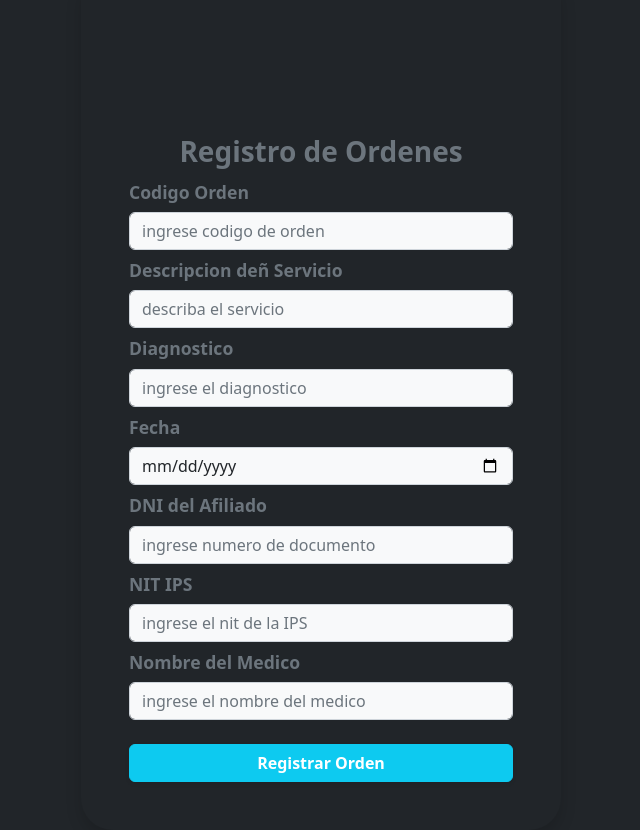
After one commit to Camilo110/healthsoft, a PHP site: page /registrarOrdenes.php in a window 1280 px wide. The commit adds this page. Shown: the whole page, without its empty margins (319-959 px from the left). Run offline with PHP 8.4, Linux system fonts and the light colour scheme.

Commit message:
registrar ordenes y algunas mejoras esteticas
se agrego titulos a y se cambio la fuente en los paneles de ips, afiliado y empresas, ademas se agrego el formulario para registrar ordenes de servicio

```diff
--- a/actualizar.php
+++ b/actualizar.php
@@ -21,6 +21,6 @@ $sql="UPDATE `afiliado` SET dni='$dni_afil',`tipodoc`='$t_doc',`nombre`='$nombre
 $query=mysqli_query($con,$sql);
 
     if($query){
-        Header("Location: bienvenida.php");
+        Header("Location: afiliado.php");
     }
 ?>
--- a/aportesBack.php
+++ b/aportesBack.php
@@ -13,6 +13,6 @@ $sql="INSERT INTO `aportes`(`idcotizante`, `codempresa`) VALUES ('$idCotizante',
 $query=mysqli_query($con,$sql);
 
     if($query){
-        Header("Location: bienvenida.php");
+        Header("Location: aportes.php");
     }
 ?>
--- a/delete.php
+++ b/delete.php
@@ -9,6 +9,6 @@ $sql="DELETE FROM afiliado  WHERE dni='$dni_afi'";
 $query=mysqli_query($con,$sql);
 
     if($query){
-        Header("Location: bienvenida.php");
+        Header("Location: afiliado.php");
     }
 ?>
--- a/index.php
+++ b/index.php
@@ -26,7 +26,7 @@
                     <button class="navbar-toggler" type="button" data-bs-toggle="collapse" data-bs-target="#navbarSupportedContent" aria-controls="navbarSupportedContent" aria-expanded="false" aria-label="Toggle navigation"><span class="navbar-toggler-icon"></span></button>
                     <div class="collapse navbar-collapse" id="navbarSupportedContent">
                         <ul class="navbar-nav ms-auto mb-2 mb-lg-0">
-                            <li class="nav-item"><a class="nav-link" href="loginAfiliado.php">Afiliado</a></li>
+                            <li class="nav-item"><a class="nav-link" href="loginAfiliado.php">Cotizante</a></li>
                             <li class="nav-item"><a class="nav-link" href="loginBanco.php">Banco</a></li>
                             <li class="nav-item"><a class="nav-link" href="loginAdmin.php">Administrador</a></li>
 
--- a/ingresar.php
+++ b/ingresar.php
@@ -21,6 +21,6 @@ $sql="INSERT INTO `afiliado`(`dni`, `tipodoc`, `nombre`, `apellido`, `fNacimient
 $query=mysqli_query($con,$sql);
 
     if($query){
-        Header("Location: bienvenida.php");
+        Header("Location: afiliado.php");
     }
 ?>
--- a/loginAfiliado.php
+++ b/loginAfiliado.php
@@ -16,7 +16,7 @@
             <div class="d-flex justify-content-center ">
                 <img src="/img/login-icon.svg" alt="login-icon" style="height: 7rem" />
             </div>
-            <div class="text-center fs-3 fw-bold">Login Afiliado</div>
+            <div class="text-center fs-3 fw-bold">Login Cotizante</div>
             <div class="input-group mt-4">
                 <div class="input-group-text bg-secondary">
                     <img src="/img/username-icon.svg" alt="username-icon" style="height: 1rem" />
--- a/php/login_admin_be.php
+++ b/php/login_admin_be.php
@@ -5,15 +5,15 @@ $pass = $_POST['password'];
 echo ' $cod ';
 
 
-$validar_login = mysqli_query($conexion, "SELECT * FROM healthsoft.administradores WHERE codigo ='$cod' and password = '$pass';");
+$validar_login = mysqli_query($conexion, "SELECT * FROM healthsoft.login WHERE usuario ='$cod' and clave = '$pass' and rol = 'a';");
 
 if(mysqli_num_rows($validar_login) > 0){
-    header("location: ../bienvenida.php");
+    header("location: ../panelPpalAdmin.php");
     exit;
 }else{
     echo '<script>
         alert("usuario no existe");
-        window.location = "../index.php"
+        window.location = "../loginAdmin.php"
     </script>';
     exit;
 }
--- a/php/login_afiliado_be.php
+++ b/php/login_afiliado_be.php
@@ -5,15 +5,15 @@ $pass = $_POST['password'];
 
 
 
-$validar_login = mysqli_query($conexion, "SELECT * FROM healthsoft.logafiliado WHERE dni ='$cod' and password = '$pass';");
+$validar_login = mysqli_query($conexion, "SELECT * FROM healthsoft.login WHERE usuario ='$cod' and clave = '$pass' and rol = 'c';");
 
 if(mysqli_num_rows($validar_login) > 0){
-    header("location: ../bienvenida.php");
+    header("location: ../afiliado.php");
     exit;
 }else{
     echo '<script>
         alert("usuario no existe");
-        window.location = "../index.php"
+        window.location = "../loginAfiliado.php"
     </script>';
     exit;
 }
--- a/php/login_banco_be.php
+++ b/php/login_banco_be.php
@@ -5,15 +5,15 @@ $pass = $_POST['password'];
 echo ' $cod ';
 
 
-$validar_login = mysqli_query($conexion, "SELECT * FROM healthsoft.logbancos WHERE dni ='$cod' and password = '$pass';");
+$validar_login = mysqli_query($conexion, "SELECT * FROM healthsoft.login WHERE usuario ='$cod' and clave = '$pass' and rol = 'b';");
 
 if(mysqli_num_rows($validar_login) > 0){
-    header("location: ../bienvenida.php");
+    header("location: ../aportes.php");
     exit;
 }else{
     echo '<script>
         alert("usuario no existe");
-        window.location = "../index.php"
+        window.location = "../loginBanco.php"
     </script>';
     exit;
 }
--- /dev/null
+++ b/registrarOrdenes.php
@@ -0,0 +1,76 @@
+<?php
+    include("conex.php");
+    $con=conectar();
+?>
+
+<!DOCTYPE html>
+<html lang="en">
+
+<head>
+    <meta charset="UTF-8" />
+    <meta http-equiv="X-UA-Compatible" content="IE=edge" />
+    <meta name="viewport" content="width=device-width, initial-scale=1.0" />
+    <title>Aportes</title>
+    <link href="https://cdn.jsdelivr.net/npm/bootstrap@5.2.0/dist/css/bootstrap.min.css" rel="stylesheet"
+        integrity="sha384-gH2yIJqKdNHPEq0n4Mqa/HGKIhSkIHeL5AyhkYV8i59U5AR6csBvApHHNl/vI1Bx" crossorigin="anonymous" />
+</head>
+
+<body class="bg-dark d-flex justify-content-center align-items-center vh-100">
+    <form action = "registrarOrdenesBack.php" method = "POST" id="formAportes">
+        <div class="bg-shadow p-5 rounded-5 text-secondary shadow" style="width: 30rem">
+            <div class="d-flex justify-content-center">
+                <img src="" alt="" style="height: 7rem"/>
+            </div>
+            <div class="text-center fs-3 fw-bold">Registro de Ordenes</div>
+            <div class="form-group row">
+                <label class="col-form-label fw-bold" style="font-size: 1.1rem">Codigo Orden</label>
+                <div class="col-sm-15">
+                    <input class="form-control bg-light" name="codigo" type="text" placeholder="ingrese codigo de orden" id="codigo" />
+                </div>
+
+            </div>
+            <div class="form-group row">
+                <label class=" col-form-label fw-bold" style="font-size: 1.1rem">Descripcion deñ Servicio</label>
+                <div class="col-sm-15">
+                    <input class="form-control bg-light" name="servicio" type="text" placeholder="describa el servicio" id="servicio" />
+                </div>
+            </div>
+            <div class="form-group row">
+                <label class=" col-form-label fw-bold" style="font-size: 1.1rem">Diagnostico</label>
+                <div class="col-sm-15">
+                    <input class="form-control bg-light" name="diagnostico" type="text" placeholder="ingrese el diagnostico" id="diagnostico" />
+                </div>
+            </div>
+            <div class="form-group row">
+                <label class=" col-form-label fw-bold" style="font-size: 1.1rem">Fecha</label>
+                <div class="col-sm-15">
+                    <input class="form-control bg-light" name="fecha" type="date" placeholder="dd/mm/aaaa" id="fecha" />
+                </div>
+            </div>
+            <div class="form-group row">
+                <label class=" col-form-label fw-bold" style="font-size: 1.1rem">DNI del Afiliado</label>
+                <div class="col-sm-15">
+                    <input class="form-control bg-light" name="dni" type="text" placeholder="ingrese numero de documento" id="dni" />
+                </div>
+            </div>
+            <div class="form-group row">
+                <label class=" col-form-label fw-bold" style="font-size: 1.1rem">NIT IPS</label>
+                <div class="col-sm-15">
+                    <input class="form-control bg-light" name="nit" type="text" placeholder="ingrese el nit de la IPS" id="nit" />
+                </div>
+            </div>
+            <div class="form-group row">
+                <label class=" col-form-label fw-bold" style="font-size: 1.1rem">Nombre del Medico</label>
+                <div class="col-sm-15">
+                    <input class="form-control bg-light" name="medico" type="text" placeholder="ingrese el nombre del medico" id="medico" />
+                </div>
+            </div>
+
+            <div>
+                <button type="submit" class="btn btn-info text-white w-100 mt-4 fw-semibold shadow-sm btn-primary">Registrar Orden</button>
+            </div>
+
+        </div>
+    </form>
+</body>
+</html>
```
Also changed, not shown: PanelPpalAdmin.php (+22 -15 lines), afiliado.php (renamed from bienvenida.php, +16 -22 lines), empresa.php (+9 -5 lines), ips.php (+9 -5 lines), registrarOrdenesBack.php (added, +22 -0 lines).
